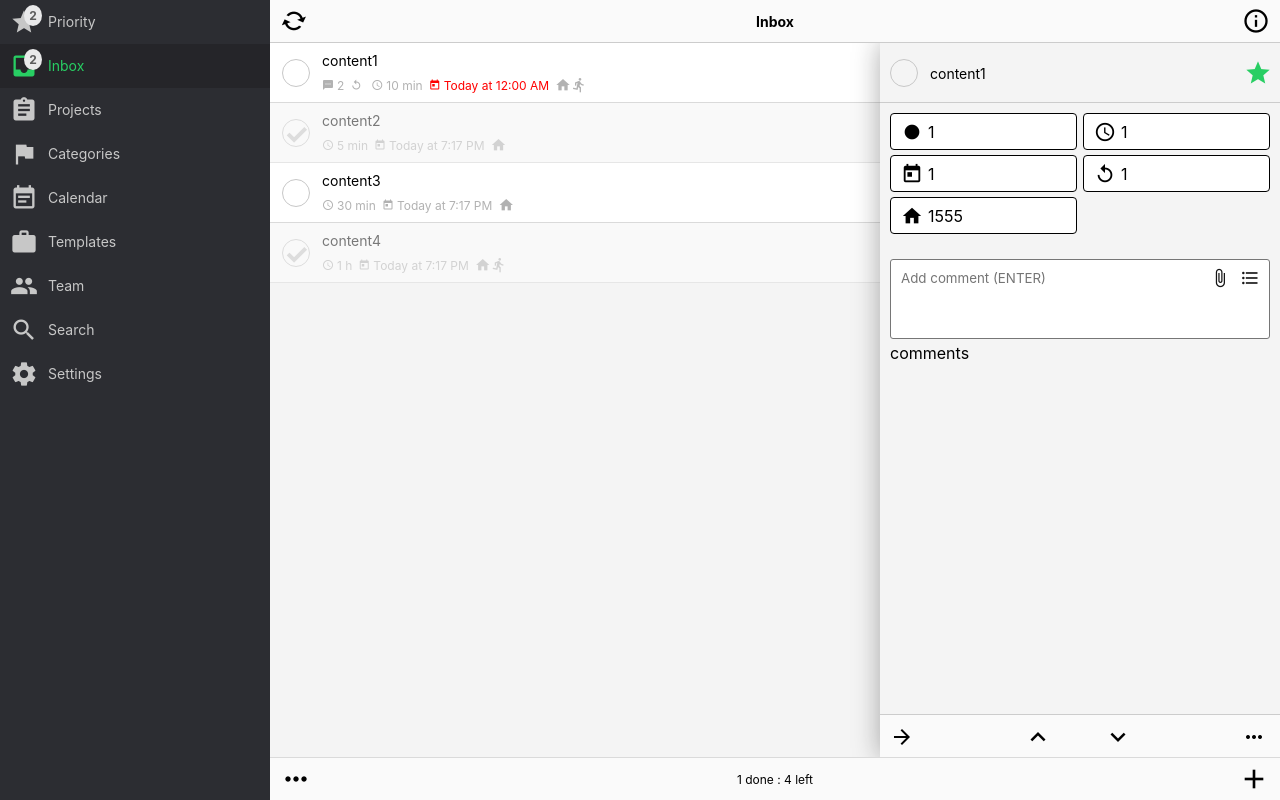
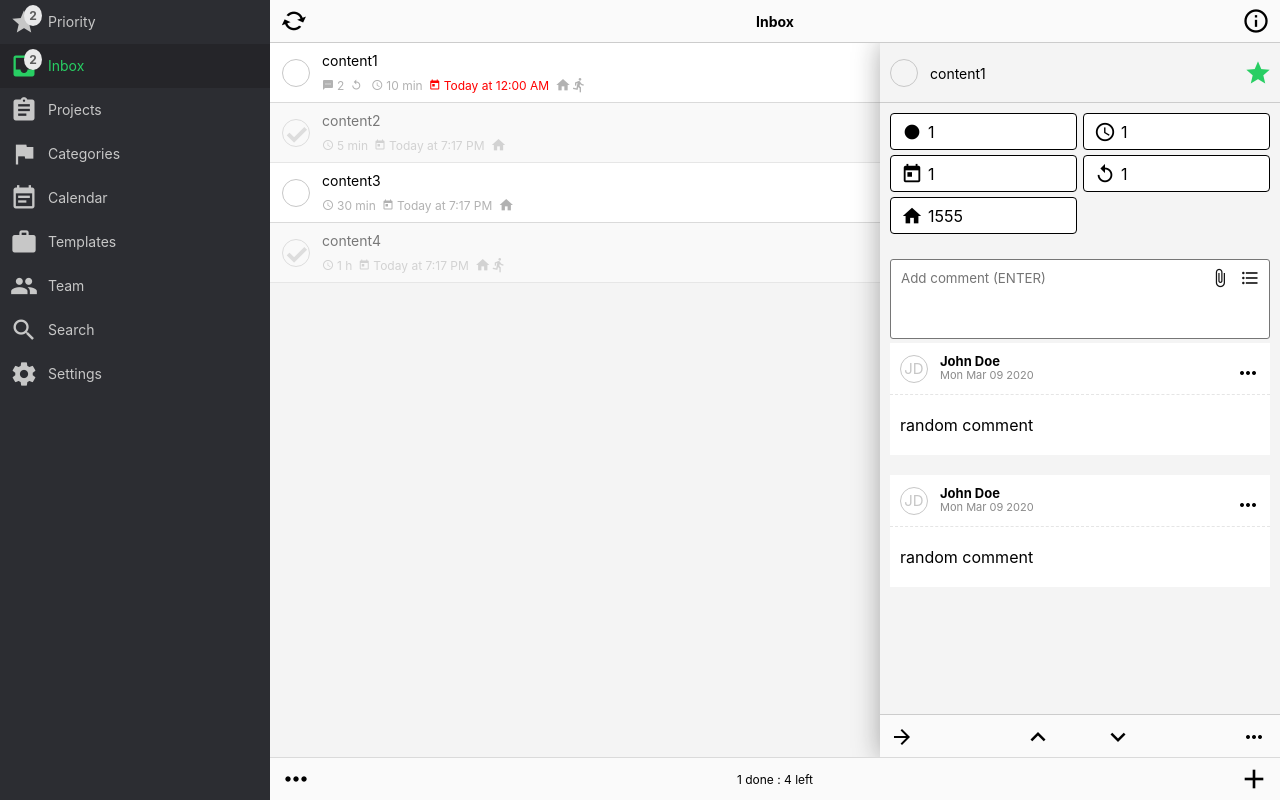
Before and after one commit to rafalrybicki/nozbe, a React (Create React App) app: page /inbox in a window 1280 px wide. Built offline with nearby package versions, Linux system fonts and the light colour scheme.

Commit message:
Add Comment and Avatar

```diff
--- /dev/null
+++ b/src/components/Avatar.css
@@ -0,0 +1,13 @@
+.avatar {
+  line-height: 1;
+  display: inline-block;
+  height: 28px;
+  width: 28px;
+  text-align: center;
+  border-radius: 50%;
+  border: 1px #C7C7C7 solid;
+  color: #C7C7C7;
+  padding-top: 5px;
+  font-size: 15px;
+  margin-right: 12px;
+}
--- /dev/null
+++ b/src/components/Avatar.js
@@ -0,0 +1,12 @@
+import React from 'react';
+import './Avatar.css'
+
+function Avatar(props) {
+  return (
+    <span className="avatar">
+      {props.userName[0] + props.userName.split(' ')[1][0]}
+    </span>
+  );
+}
+
+export default Avatar;
--- a/src/components/Task/Task.css
+++ b/src/components/Task/Task.css
@@ -18,23 +18,6 @@
   opacity: .5
 }
 
-.task .circle, .task-basic .circle {
-  line-height: 1;
-  display: block;
-  height: 28px;
-  width: 28px;
-  margin-right: 12px;
-  border-radius: 50%;
-  border: 1.5px #C7C7C7 solid;
-  color: #C7C7C7
-}
-
-.task > .circle {
-  padding-top: 5px;
-  padding-left: 3px;
-  font-size: 15px;
-}
-
 .task input[type="checkbox"] {
   margin-right: 12px;
 }
--- a/src/components/Task/Task.js
+++ b/src/components/Task/Task.js
@@ -1,5 +1,6 @@
 import React from 'react';
 import './Task.css';
+import Avatar from '../Avatar'
 
 import TaskBasic from './TaskBasic'
 import Icon from '@material-ui/core/Icon';
@@ -18,7 +19,7 @@ function Task(props) {
   return (
     <div className={completion ? 'task completed' : 'task'} onClick={showDetails}>
       {!viewMode && <input type="checkbox" onChange={addToSelected} /> }
-      {!viewMode && <span className="circle">{holder[0] + holder.split(' ')[1][0]}</span>}
+      {!viewMode && <Avatar userName={holder} />}
       <TaskBasic {...props} />
       {!viewMode && <Icon className="handler">menu</Icon>}
     </div>
--- a/src/components/Task/TaskBasic.css
+++ b/src/components/Task/TaskBasic.css
@@ -38,3 +38,14 @@
 .task-basic .desc {
   font-size: 14px;
 }
+
+.task-basic .circle {
+  line-height: 1;
+  display: block;
+  height: 28px;
+  width: 28px;
+  margin-right: 12px;
+  border-radius: 50%;
+  border: 1.5px #C7C7C7 solid;
+  color: #C7C7C7
+}
--- /dev/null
+++ b/src/components/TaskDetails/Comment.css
@@ -0,0 +1,38 @@
+.comment {
+  background-color: white;
+  margin-bottom: 20px;
+}
+
+.comment-header {
+  padding: 10px;
+  position: relative;
+  height: 52px;
+  border-bottom: 1px dashed #e5e5e5;
+  display: flex;
+  justify-content: space-between;
+  align-items: center;
+}
+
+
+.comment-header .date {
+  position: absolute;
+  bottom: 12px;
+  left: 50px;
+  color: rgba(21,21,21,0.5);
+  font-size: 11px;
+}
+
+.comment-header .author{
+  padding-bottom: 16px;
+  font-size: 13px;
+  font-weight: bold;
+  flex-grow: 1;
+}
+
+.comment-header .material-icons {
+  margin-top: 9px;
+}
+
+.comment-body {
+  padding: 20px 10px;
+}
--- /dev/null
+++ b/src/components/TaskDetails/Comment.js
@@ -0,0 +1,23 @@
+import React from 'react';
+import './Comment.css'
+import Icon from '@material-ui/core/Icon';
+import Avatar from '../Avatar';
+
+function Comment({type, content, author, created_at}) {
+  return (
+    <div className="comment">
+      <div className="comment-header">
+        <Avatar userName={author} />
+        <span className="author">{author}</span>
+        <span className="date">{created_at.toDateString()}</span>
+        <Icon>more_horiz</Icon>{/*dismissible popover  */}
+      </div>
+      <div className="comment-body">
+        {content}
+      </div>
+
+    </div>
+  );
+}
+
+export default Comment;
--- a/src/components/TaskDetails/Comments.js
+++ b/src/components/TaskDetails/Comments.js
@@ -1,9 +1,10 @@
 import React from 'react';
+import Comment from './Comment'
 
 function Comments(props) {
   return (
-    <div>
-      comments
+    <div className="comments">
+      {props.comments && props.comments.map(comment => <Comment {...comment} /> )}
     </div>
   );
 }
--- a/src/components/TaskDetails/TaskDetails.js
+++ b/src/components/TaskDetails/TaskDetails.js
@@ -8,7 +8,7 @@ function TaskDetails(props) {
   return (
     <div className="task-details">
       <TaskBasic {...props} viewMode={true}/>
-      <TaskDetailsContent />
+      <TaskDetailsContent comments={props.comments} />
       <TaskDetailsNavbar />
     </div>
   );
--- a/src/components/TaskDetails/TaskDetailsContent.js
+++ b/src/components/TaskDetails/TaskDetailsContent.js
@@ -9,7 +9,7 @@ function TaskDetailsContent(props) {
     <div className="task-details-content">
       <TaskDetailsAttributes />
       <NewComment />
-      <Comments />
+      <Comments comments={props.comments} />
     </div>
   );
 }
--- a/src/redux/reducers/tasks.js
+++ b/src/redux/reducers/tasks.js
@@ -23,7 +23,10 @@ const initialState = [
     ],
     date: new Date('2020-03-09'),
     repeat: true,
-    comments: [{}, {}],
+    comments: [
+      { type: 'text', content: 'random comment', created_at: new Date(), author: 'John Doe' },
+      { type: 'text', content: 'random comment', created_at: new Date(), author: 'John Doe' }
+    ],
     holder: 'R R',
     created_at: new Date(),
     updated_at: new Date()
```
